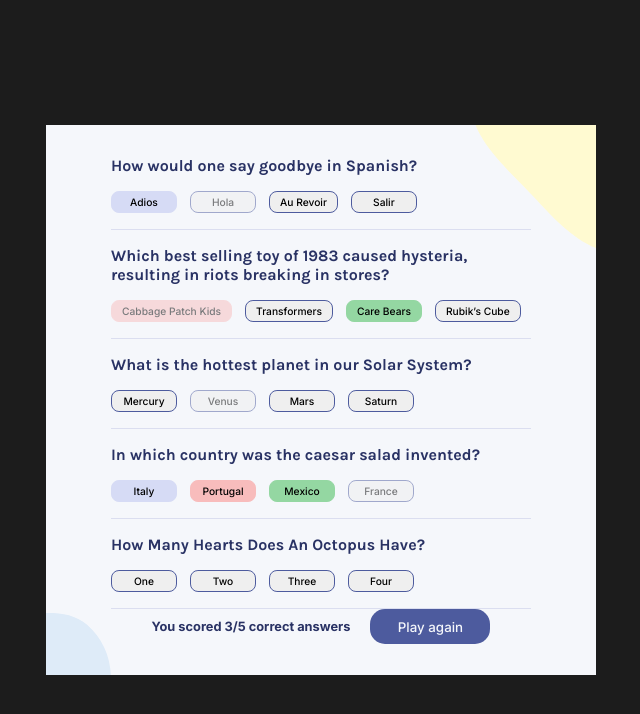
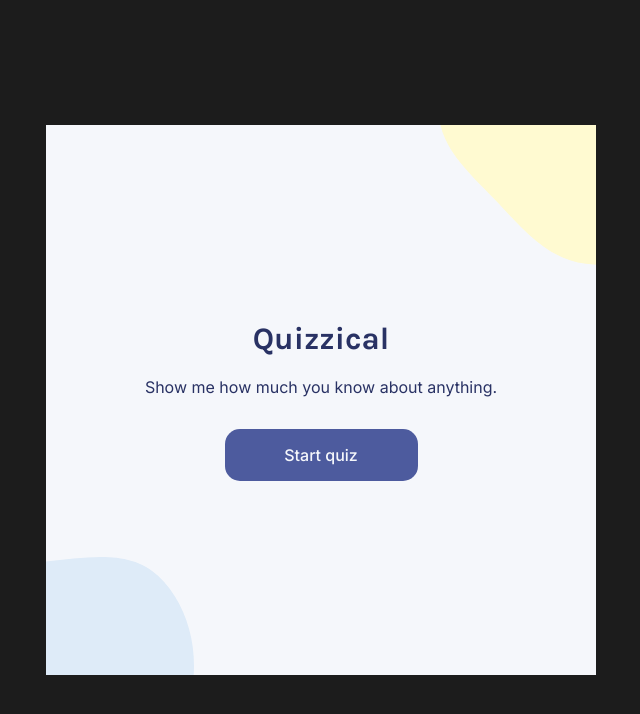
Before and after one commit to carlosdummy14/fcc-project3-quizzical, a React (Vite) app: page / in a window 1280 px wide. Shown: the top 714 px of the page, without its empty margins (319-959 px from the left). Built offline with nearby package versions, Linux system fonts and the light colour scheme.

Commit message:
Add selected options and Set buttons

```diff
--- a/package.json
+++ b/package.json
@@ -9,7 +9,8 @@
   },
   "dependencies": {
     "react": "^17.0.2",
-    "react-dom": "^17.0.2"
+    "react-dom": "^17.0.2",
+    "uuid": "8.3.2"
   },
   "devDependencies": {
     "@vitejs/plugin-react": "^1.0.7",
--- a/src/App.jsx
+++ b/src/App.jsx
@@ -3,14 +3,14 @@ import Start from './components/Start'
 import Questions from './components/Questions'
 
 function App () {
-  const [questions, setQuestions] = useState([1])
+  const [playing, setPlaying] = useState(false)
 
   return (
     <div className="container">
     {
-     questions.length === 0
-       ? <Start/>
-       : <Questions/>
+     !playing
+       ? <Start playing={setPlaying}/>
+       : <Questions playing={setPlaying}/>
     }
 
     </div>
--- /dev/null
+++ b/src/components/Question.jsx
@@ -0,0 +1,18 @@
+function Question ({ question, handleOptionClick }) {
+  const optionsToDraw = question.options.map((item) => {
+    let optionClass = 'option'
+    if (item === question.selected) optionClass += ' option-selected'
+    return <button className={optionClass} key={item} onClick={() => handleOptionClick(question.id, item)}>{item}</button>
+  })
+
+  return (
+    <div className="question">
+        <h3 className="question-text">{question.text}</h3>
+        <div className="options">
+        {optionsToDraw}
+        </div>
+      </div>
+  )
+}
+
+export default Question
--- a/src/components/Questions.jsx
+++ b/src/components/Questions.jsx
@@ -1,66 +1,114 @@
-function Questions () {
-  const dummy = true
+import { useEffect, useState } from 'react'
+import Question from './Question'
+
+const data = [
+  {
+    id: 1,
+    text: 'How would one say goodbye in Spanish?',
+    options: ['Adios', 'Hola', 'Au Revoir', 'Salir'],
+    correct: 'Adios'
+  },
+  {
+    id: 2,
+    text: 'Which best selling toy of 1983 caused hysteria, resulting in riots breaking in stores?',
+    options: [
+      'Cabbage Patch Kids',
+      'Transformers',
+      'Care Bears',
+      'Rubik’s Cube'
+    ],
+    correct: 'Rubik’s Cube'
+  },
+  {
+    id: 3,
+    text: 'What is the hottest planet in our Solar System?',
+    options: ['Mercury', 'Venus', 'Mars', 'Saturn'],
+    correct: 'Mercury'
+  },
+  {
+    id: 4,
+    text: 'In which country was the caesar salad invented?',
+    options: ['Italy', 'Portugal', 'Mexico', 'France'],
+    correct: 'Italy'
+  },
+  {
+    id: 5,
+    text: 'How Many Hearts Does An Octopus Have?',
+    options: ['One', 'Two', 'Three', 'Four'],
+    correct: 'Three'
+  }
+]
+
+function Questions ({ playing }) {
+  const [questions, setQuestions] = useState([])
+  const [score, setScore] = useState(-1)
+
+  const setData = () => {
+    return data.map((item) => {
+      return {
+        ...item,
+        selected: ''
+      }
+    })
+  }
+
+  useEffect(() => {
+    setQuestions(setData())
+  }, [])
+
+  const handleOptionClick = (id, option) => {
+    const newArray = questions.map((question) => {
+      if (question.id === id) {
+        return {
+          ...question,
+          selected: option
+        }
+      }
+      return question
+    })
+    setQuestions(newArray)
+  }
+
+  const handleCheckAnswares = () => {
+    setScore(
+      questions.filter((question) => question.selected === question.correct)
+        .length
+    )
+  }
+
+  const handlePlayAgain = () => {
+    setScore(-1)
+    playing(false)
+    // delete questions array
+  }
+
+  const questionsToDraw = questions.map((item) => {
+    return (
+      <Question
+        key={item.id}
+        question={item}
+        handleOptionClick={handleOptionClick}
+      />
+    )
+  })
+
+  if (questions.length === 0) return <div className="questions"></div>
   return (
     <div className="questions">
-      <div className="question">
-        <h3 className="question-text">How would one say goodbye in Spanish?</h3>
-        <div className="options">
-          <button className="option option-selected">Adios</button>
-          <button className="option option-disable">Hola</button>
-          <button className="option">Au Revoir</button>
-          <button className="option">Salir</button>
-        </div>
-      </div>
-      <div className="question">
-        <h3 className="question-text">
-          Which best selling toy of 1983 caused hysteria, resulting in riots
-          breaking in stores?
-        </h3>
-        <div className="options">
-          <button className="option option-wrong option-disable">
-            Cabbage Patch Kids
-          </button>
-          <button className="option">Transformers</button>
-          <button className="option option-correct">Care Bears</button>
-          <button className="option">Rubik’s Cube</button>
-        </div>
-      </div>
-      <div className="question">
-        <h3 className="question-text">
-          What is the hottest planet in our Solar System?
-        </h3>
-        <div className="options">
-          <button className="option">Mercury</button>
-          <button className="option option-disable">Venus</button>
-          <button className="option">Mars</button>
-          <button className="option">Saturn</button>
-        </div>
-      </div>
-      <div className="question">
-        <h3 className="question-text">
-          In which country was the caesar salad invented?
-        </h3>
-        <div className="options">
-          <button className="option option-selected">Italy</button>
-          <button className="option option-wrong">Portugal</button>
-          <button className="option option-correct">Mexico</button>
-          <button className="option option-disable">France</button>
-        </div>
-      </div>
-      <div className="question">
-        <h3 className="question-text">How Many Hearts Does An Octopus Have?</h3>
-        <div className="options">
-          <button className="option">One</button>
-          <button className="option">Two</button>
-          <button className="option">Three</button>
-          <button className="option">Four</button>
-        </div>
-      </div>
+      {questionsToDraw}
       <div className="footer">
-        {dummy && <p className="footer-text">You scored 3/5 correct answers</p>}
-        <button className="btn btn-medium">{dummy ? 'Play again' : 'Check answers'}</button>
+        {score >= 0 && (
+          <p className="footer-text">You scored {score}/5 correct answers</p>
+        )}
+        <button
+          className="btn btn-medium"
+          onClick={score >= 0 ? handlePlayAgain : handleCheckAnswares}
+        >
+          {score >= 0 ? 'Play again' : 'Check answers'}
+        </button>
       </div>
     </div>
   )
 }
+
 export default Questions
--- a/src/components/Start.jsx
+++ b/src/components/Start.jsx
@@ -1,9 +1,9 @@
-function Start () {
+function Start ({ playing }) {
   return (
     <div className="start">
       <h1 className="title">Quizzical</h1>
       <p className="text">Show me how much you know about anything.</p>
-      <button className="btn btn-big">Start quiz</button>
+      <button className="btn btn-big" onClick={() => playing(true)}>Start quiz</button>
     </div>
   )
 }
--- a/src/index.html
+++ b/src/index.html
@@ -14,6 +14,6 @@
   </head>
   <body>
     <div id="root"></div>
-    <script type="module" src="main.jsx"></script>
+    <script type="module" src="./main.jsx"></script>
   </body>
 </html>
```
Also changed, not shown: 2 other files (tests, documents, lock files or other folders).
